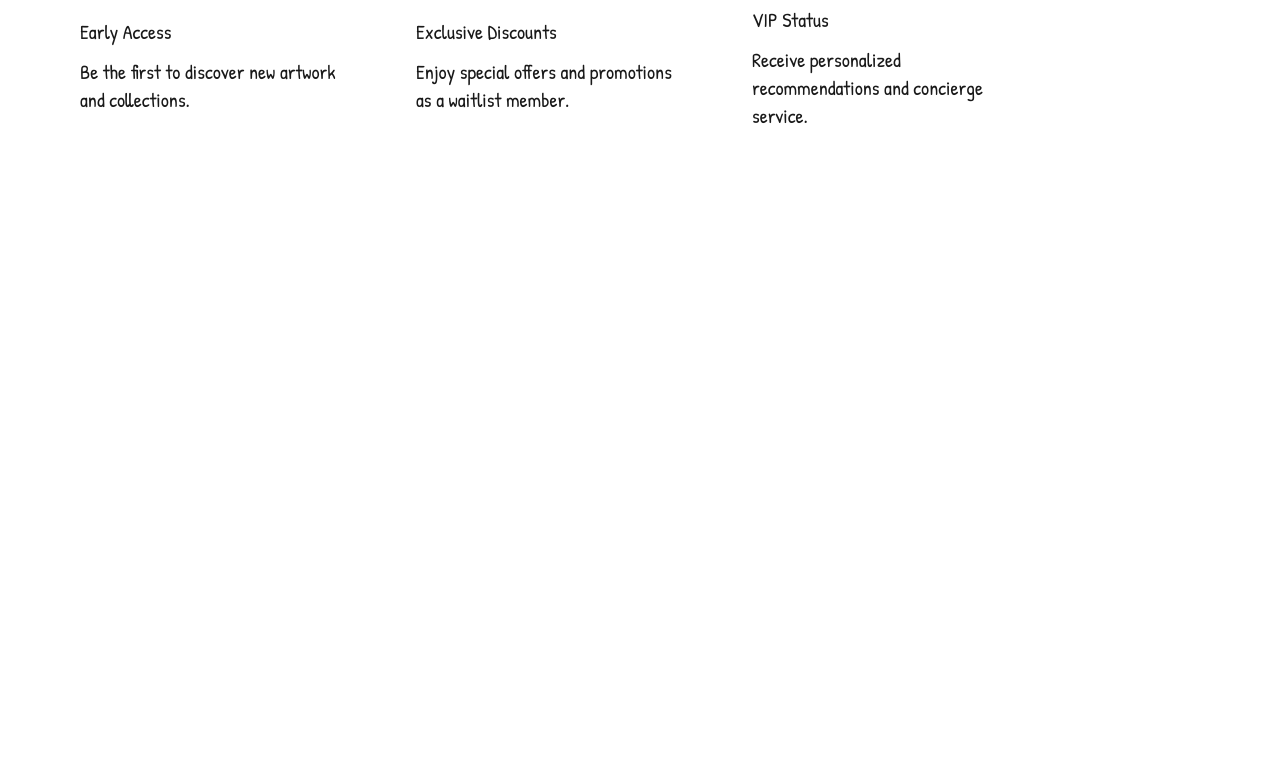
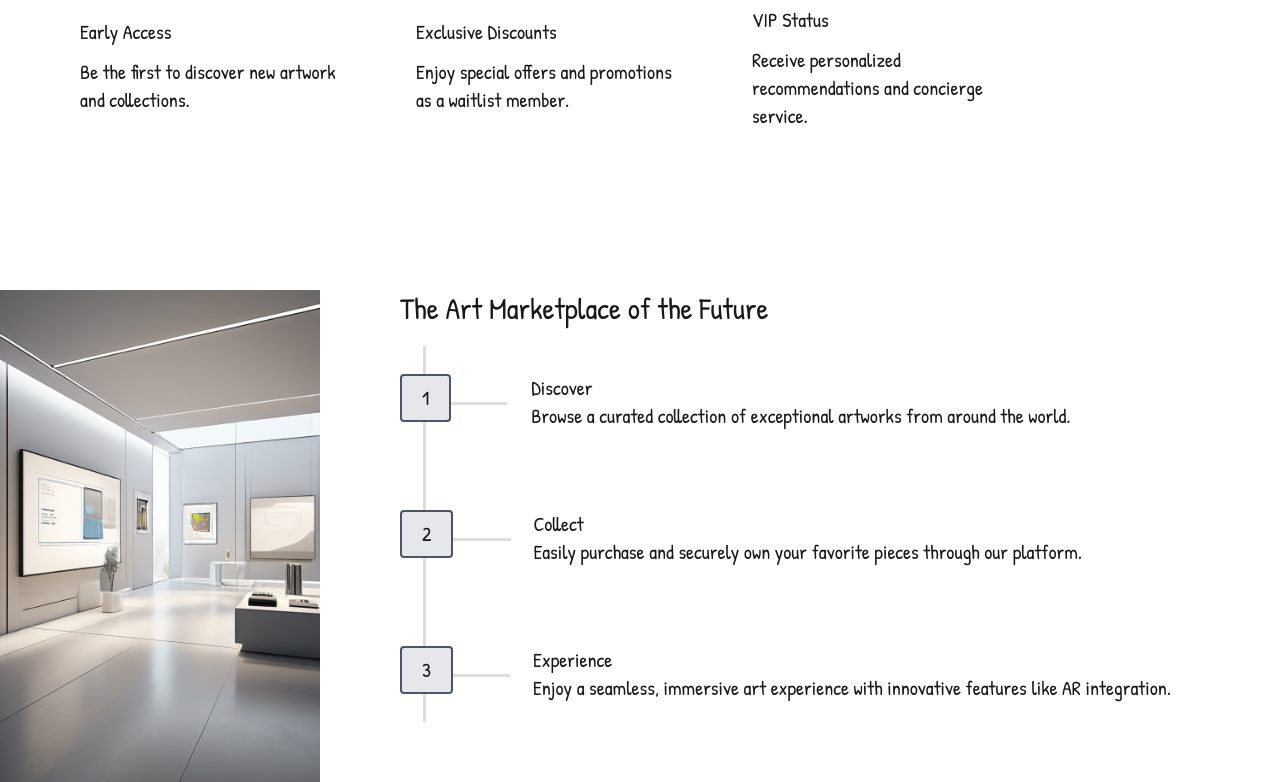
Before and after one commit to Goketech/Artful-web, a Next.js app: page / in a window 1280 px wide. Shown: the part 2673-3455 px from the top of the page. Before the commit the page ends 2883 px from the top, so only its background shows below. Built offline with nearby package versions, Linux system fonts and the light colour scheme; a web font is replaced by a local one.

Commit message:
add future

```diff
--- a/app/globals.css
+++ b/app/globals.css
@@ -1,7 +1,6 @@
 @tailwind base;
 @tailwind components;
 @tailwind utilities;
-@import url('https://fonts.googleapis.com/css2?family=Patrick+Hand&display=swap');
 
 :root {
   --foreground-rgb: 0, 0, 0;
@@ -26,10 +25,46 @@ body {
   .text-balance {
     text-wrap: balance;
   }
+
+  .line-container {
+    display: flex;
+    align-items: center;
+    position: relative;
+  }
+
+  .line-connector-right {
+    position: absolute;
+    top: 50%;
+    left: 100%;
+    height: 3px;
+    width: 108%;
+    background-color: #ddd;
+  }
+
+  .line-connector-top {
+    position: absolute;
+    bottom: 100%;
+    left: 23px;
+    height: 50%;
+    width: 3px;
+    background-color: #ddd;
+  }
+
+  .line-connector-bottom {
+    position: absolute;
+    top: 85%;
+    left: 23px;
+    height: 190%;
+    width: 3px;
+    background-color: #ddd;
+  }
+
+  .line-connector-tip {
+    position: absolute;
+    top: 85%;
+    left: 23px;
+    height: 50%;
+    width: 3px;
+    background-color: #ddd;
+  }
 }
-
-.patrick-hand-regular {
-  font-family: "Patrick Hand", cursive;
-  font-weight: 400;
-  font-style: normal;
-}
--- a/app/page.tsx
+++ b/app/page.tsx
@@ -4,6 +4,7 @@ import Discover from "../components/Discover";
 import Join from "../components/Join";
 import Why from "../components/Why";
 import What from "../components/What";
+import Future from "../components/Future";
 
 export default function Home() {
   return (
@@ -14,6 +15,7 @@ export default function Home() {
       <Join />
       <Why />
       <What />
+      <Future />
     </main>
   );
 }
--- /dev/null
+++ b/components/Future.tsx
@@ -0,0 +1,53 @@
+import Image from "next/image"
+
+const Future = () => {
+
+    return (
+        <div className="flex">
+            <div className="w-1/4 mt-20">
+                <Image src="/future.jpg" alt="future" width={100} height={100} className="h-full w-full" />
+            </div>
+            <div className="font-patrick p-20">
+                <h2 className="text-3xl mb-12">The Art Marketplace of the Future</h2>
+                <div className="flex flex-col gap-20  text-xl">
+                    <div className="flex gap-20">
+                        <div className="relative">
+                            <div className="line-connector-right"></div>
+                            <div className="line-connector-top"></div>
+                            <div className="line-connector-bottom"></div>
+                            <div className="px-5 py-2 border-2 border-gray-600 self-start bg-gray-200 rounded">1</div>
+                        </div>
+                        <div>
+                            <p>Discover</p>
+                            <span>Browse a curated collection of exceptional artworks from around the world.</span>
+                        </div>
+                    </div>
+                    <div className="flex gap-20">
+                    <div className="relative">
+                            <div className="line-connector-right"></div>
+                            <div className="line-connector-bottom"></div>
+                            <div className="px-5 py-2 border-2 border-gray-600 self-start bg-gray-200 rounded">2</div>
+                        </div>
+                        <div>
+                            <p>Collect</p>
+                            <span>Easily purchase and securely own your favorite pieces through our platform.</span>
+                        </div>
+                    </div>
+                    <div className="flex gap-20">
+                    <div className="relative">
+                            <div className="line-connector-right"></div>
+                            <div className="line-connector-tip"></div>
+                            <div className="px-5 py-2 border-2 border-gray-600 self-start bg-gray-200 rounded">3</div>
+                        </div>
+                        <div>
+                            <p>Experience</p>
+                            <span>Enjoy a seamless, immersive art experience with innovative features like AR integration.</span>
+                        </div>
+                    </div>
+                </div>
+            </div>
+        </div>
+    )
+}
+
+export default Future
```
Also changed, not shown: public/future.jpg (added).
